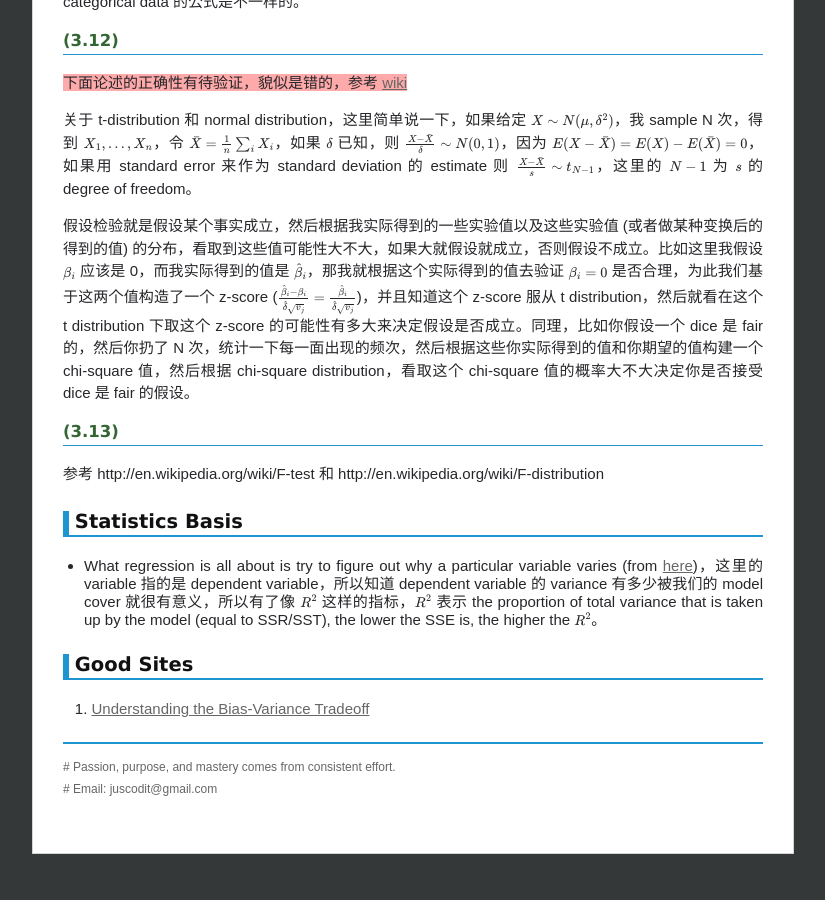
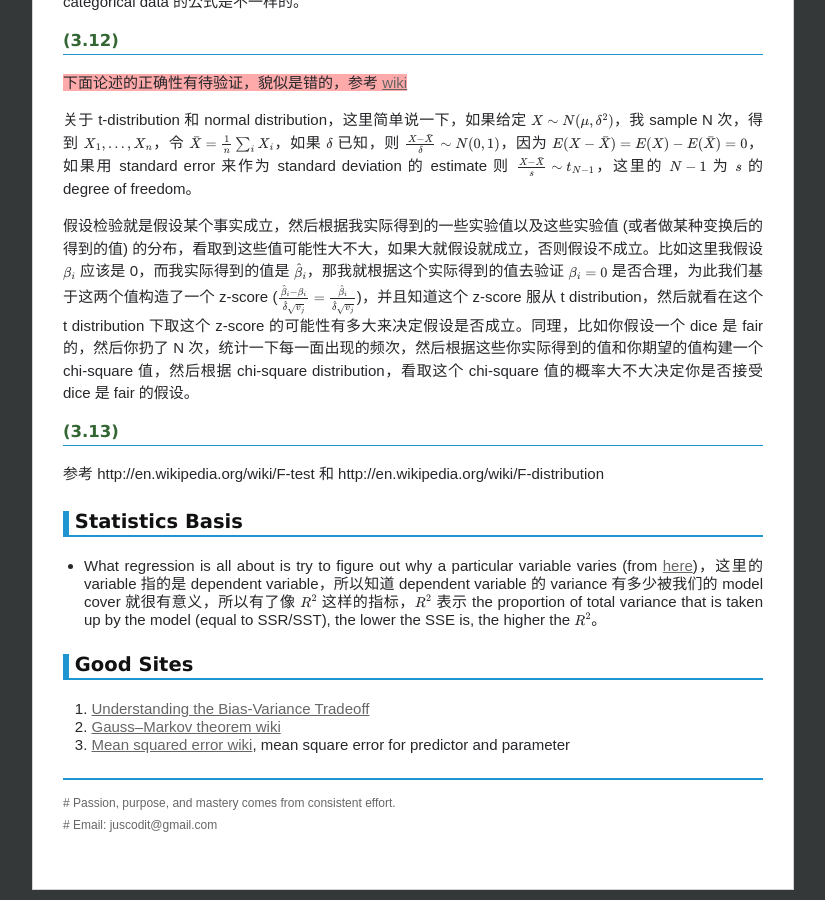
Before and after one commit to chenrushan/chenrushan.github.io, a Jekyll site: the page built from _posts/2014-04-28-esl-note.markdown, in a window 1280 px wide and 900 px high, scrolled down 3219 px. Shown: the whole window, without its empty margins (227-1052 px from the left). Built offline with Jekyll 4.4.1, drawn with Linux system fonts in a browser that asks for light colours; Markdown is read by kramdown in place of the engine named in the settings; formulas are drawn with MathJax 3; before the commit the page ends 4083 px from its top, so only the background shows below that.

Commit message:
[esl]: update

```diff
--- a/_posts/2014-04-28-esl-note.markdown
+++ b/_posts/2014-04-28-esl-note.markdown
@@ -175,3 +175,5 @@ $$
 ### Good Sites
 
 1. [Understanding the Bias-Variance Tradeoff](http://scott.fortmann-roe.com/docs/BiasVariance.html)
+2. [Gauss–Markov theorem wiki](http://en.wikipedia.org/wiki/Gauss–Markov_theorem)
+3. [Mean squared error wiki](http://en.wikipedia.org/wiki/Mean_squared_error), mean square error for predictor and parameter
```
